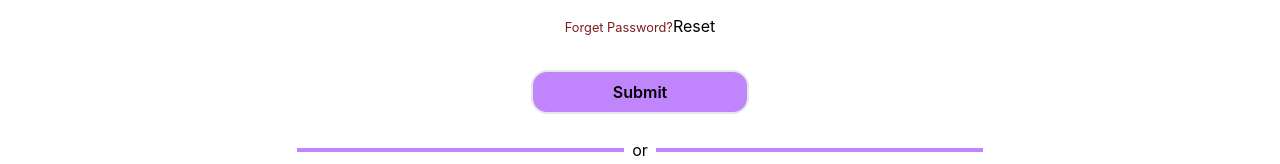
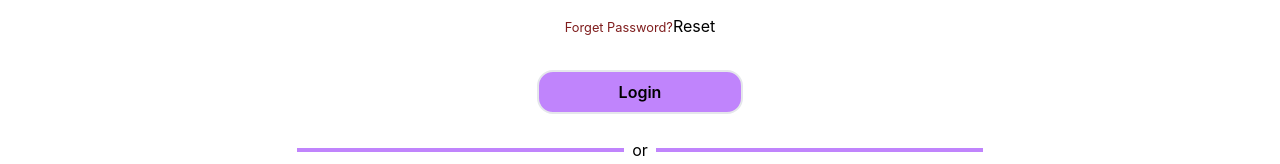
Before and after one commit to Nayeem29/Walk-Visa-Consultant, a React (Create React App) app: page /login in a window 1280 px wide. Shown: the part 452-616 px from the top of the page. Built offline with nearby package versions, Linux system fonts and the light colour scheme; no server answers; what tw-elements would draw is missing.

Commit message:
paragraph changes

```diff
--- a/src/Pages/Home/Checkout/Checkout.js
+++ b/src/Pages/Home/Checkout/Checkout.js
@@ -13,8 +13,9 @@ const Checkout = () => {
 
   return (
     <div>
-      <h1 className='text-3xl font-semibold text-slate-700 text-center my-8'>Please fill out this form <br />
-        I will get back to you soon</h1>
+      <h1 className='text-3xl font-semibold text-slate-700 text-center my-8'>
+        Please fill out this form
+      </h1>
       <ContactForm />
     </div>
   );
--- a/src/Pages/Login/Login.js
+++ b/src/Pages/Login/Login.js
@@ -72,7 +72,7 @@ const Login = () => {
           <ToastContainer />
           <button
             className='mt-8 mx-auto block border-2 px-20 py-2 rounded-2xl bg-purple-400 font-semibold hover:text-white'
-          >Submit</button>
+          >Login</button>
           {errorElem}
           <SocialSign />
           <p className='mb-16 text-center'>
--- a/src/Pages/Login/Register.js
+++ b/src/Pages/Login/Register.js
@@ -66,7 +66,7 @@ const Register = () => {
           <button
             disabled={!agree}
             className='mt-16 mx-auto block border-2 px-20 py-2 rounded-2xl bg-purple-400 font-semibold hover:text-white'
-          >Submit</button>
+          >Register</button>
           {errorElem}
           <SocialSign />
           <p className='mb-16 text-center'>
```
